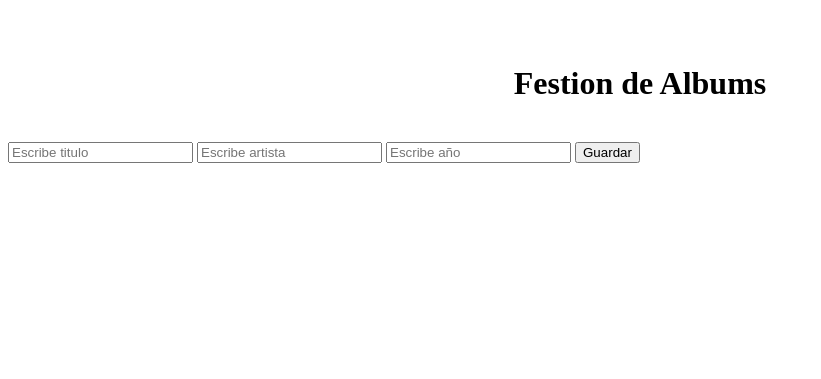
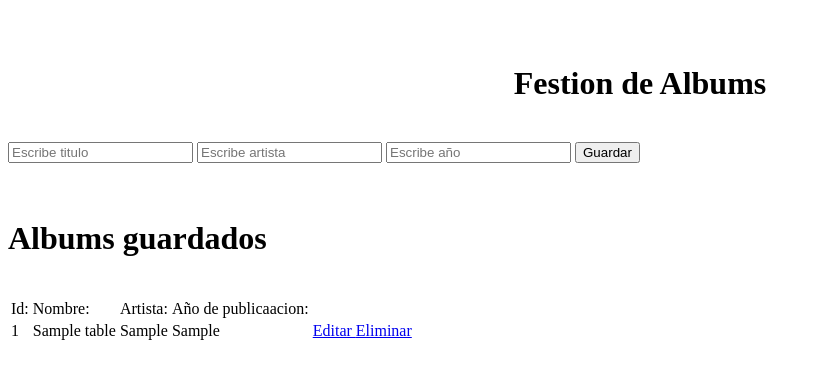
Before and after one commit to 121038217/Flask182, a Flask app: page / in a window 1280 px wide. Shown: the top 379 px of the page, without its empty margins (0-821 px from the left). Run offline with Flask 3, Linux system fonts and the light colour scheme; tables that the repository leaves empty or names only in its code hold one stand-in row (values such as "Sample post"); some libraries are stand-ins or nearby versions.

Commit message:
Pract7: Select y procesamos datos en la vista

```diff
--- a/practicaN05/app.py
+++ b/practicaN05/app.py
@@ -23,7 +23,12 @@ mysql = MySQL(app)
 #La ruta se compone de nombre de la ruta y la funcion que va a ejecutar
 @app.route('/')
 def index():
-    return render_template('index.html')
+    curSelect=mysql.connection.cursor()
+    curSelect.execute('select * from new_table')
+    consulta= curSelect.fetchall()
+    #print(consulta)
+
+    return render_template('index.html',listAlbums=consulta)
 
 @app.route('/guardar',methods=['POST'])
 def guardar():
--- a/practicaN05/templates/index.html
+++ b/practicaN05/templates/index.html
@@ -32,5 +32,36 @@
 
     </form>
 
+    <br>
+    <br>
+    <h1> Albums guardados</h1>
+    <br>
+    <table>
+        <thead>
+            <tr>
+                <td>Id: </td>
+                <td>Nombre: </td>
+                <td>Artista: </td>
+                <td>Año de publicaacion: </td>
+            </tr>
+        </thead>
+        <tbody>
+            {%for alb in listAlbums %}
+            <tr>
+                <td>{{ alb.0 }}</td>
+                <td>{{ alb.1 }}</td>
+                <td>{{ alb.2 }}</td>
+                <td>{{ alb.3 }}</td>
+                <td>
+                    <a href="#"> Editar </a>
+                    <a href="#"> Eliminar </a>
+                </td>
+            </tr>
+            {%endfor %}
+
+
+        </tbody>
+    </table>
+
 </body>
 </html>
```
